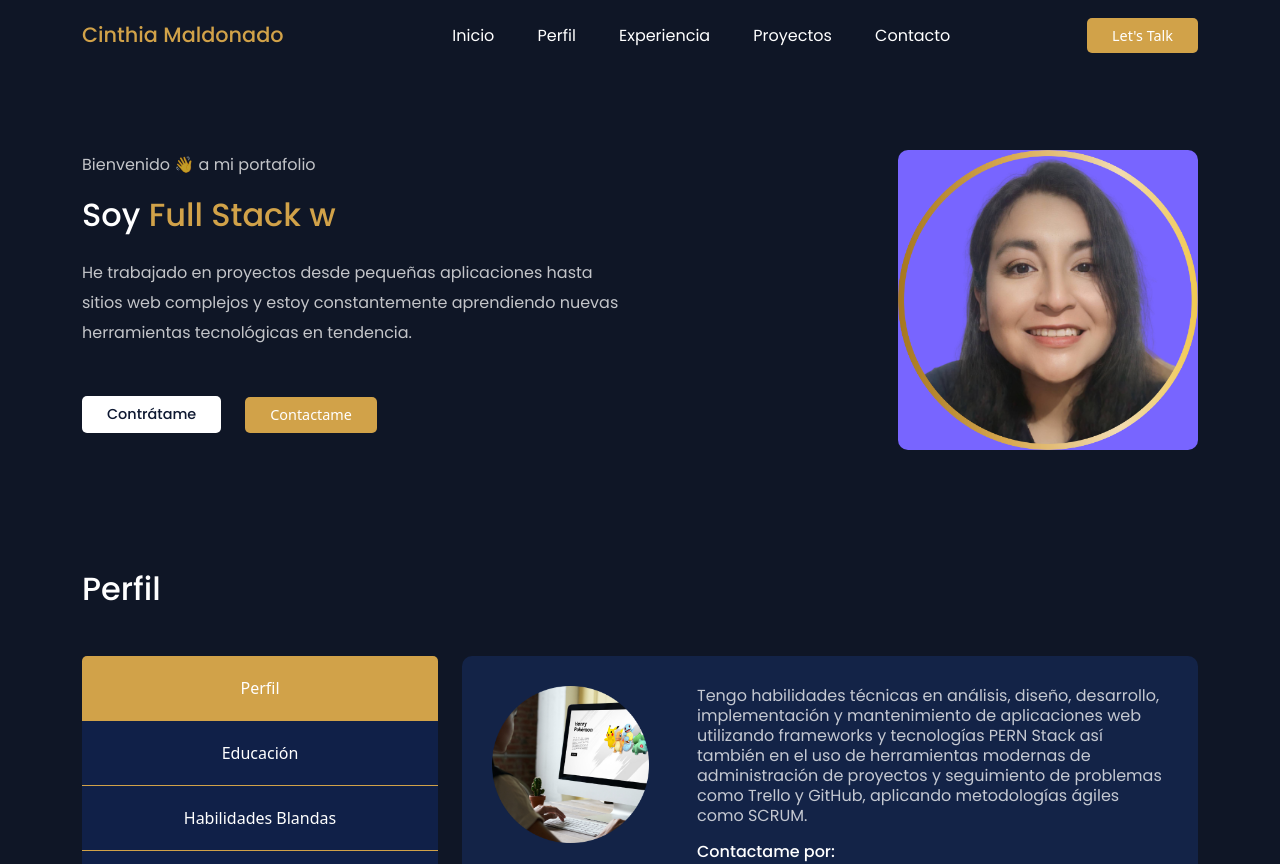
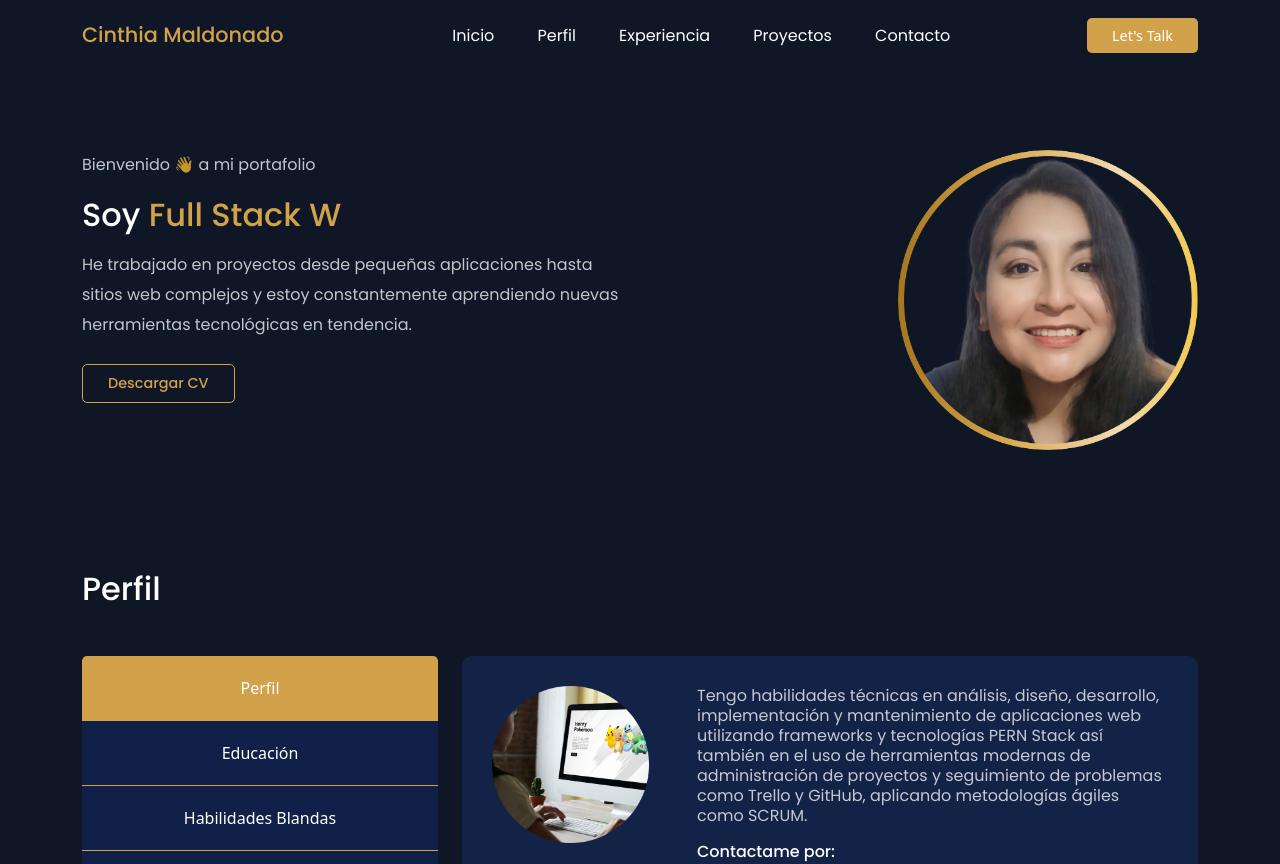
Before and after one commit to cinthiapiera/Portafolio, a React (Create React App) app: page / in a window 1280 px wide. Shown: the top 864 px of the page. Built offline with nearby package versions, Linux system fonts and the light colour scheme.

Commit message:
download CV

```diff
--- a/src/components/About/About.css
+++ b/src/components/About/About.css
@@ -59,3 +59,5 @@
 .social__links span{
     margin-right: 10px;
 }
+
+/* responsive */
--- a/src/components/HeroSection/HeroSection.css
+++ b/src/components/HeroSection/HeroSection.css
@@ -1,17 +1,19 @@
 .hire__btn{
-  background: #fff;
-  /* color: #2a7545; */
-  color: #0E1831;
+  background: #0f1626;
+  padding: 7px 25px;
+  border: 1px solid #d1a249;
+  border-radius: 5px;
+  color: #d1a249;
 }
 
 .hire__btn a{
   text-decoration: none;
   font-weight: 500;
+  color: #d1a249;
 }
 
 .hire__btn:hover a{
-  /* color: #2a7545; */
-  color: #0E1831;
+  color: #d1a249;
 }
 
 .hero__title span{
@@ -26,9 +28,6 @@
   width: 300px;
   height: 300px;
   border-radius: 10px;
-  background: #7865ff;
-  /* background: #01d293; */
-  /* background: #d1a249; */
   margin-left: auto;
 }
 
--- a/src/components/HeroSection/HeroSection.jsx
+++ b/src/components/HeroSection/HeroSection.jsx
@@ -14,7 +14,7 @@ const HeroSection = () => {
       showCursor: false,
       strings:[
         'Cinthia Maldonado',
-        'Full Stack web Developer',
+        'Full Stack Web Developer',
       ]
     })
   },[])
@@ -26,22 +26,21 @@ const HeroSection = () => {
           <Col lg='6' md='6'>
             <div className="hero__content">
               <p className='mb-3'>Bienvenido 👋 a mi portafolio</p>
-              <h2 className='hero__title mb-4'>
+              <h2 className='hero__title mb-3'>
                 Soy <span ref={textRef}></span>
               </h2>
               <p>He trabajado en proyectos desde pequeñas aplicaciones hasta sitios web complejos y estoy constantemente aprendiendo nuevas herramientas tecnológicas en tendencia.</p>
 
-              <div className="mt-5 hero__btns d-flex align-items-center gap-4">
+              <div className="mt-4 hero__btns d-flex align-items-center gap-4">
                 <button className="btn hire__btn">
-                  <a href="#a">Contrátame</a>
+                  <a href='assests\CV\Cinthia Maldonado.pdf' download='Cinthia Maldonado.pdf'>Descargar CV</a>
                 </button>
-                <button className="btn">Contactame</button>
               </div>
             </div>
           </Col>
           <Col lg='6' md='6'>
             <div className="hero__img">
-              <img src={foto} alt="" className='w-100'/>
+              <img src={foto} alt="foto-Cinthia-Maldonado" className='w-100'/>
             </div>
           </Col>
         </Row>
```
Also changed, not shown: 1 other file (tests, documents, lock files or other folders).
